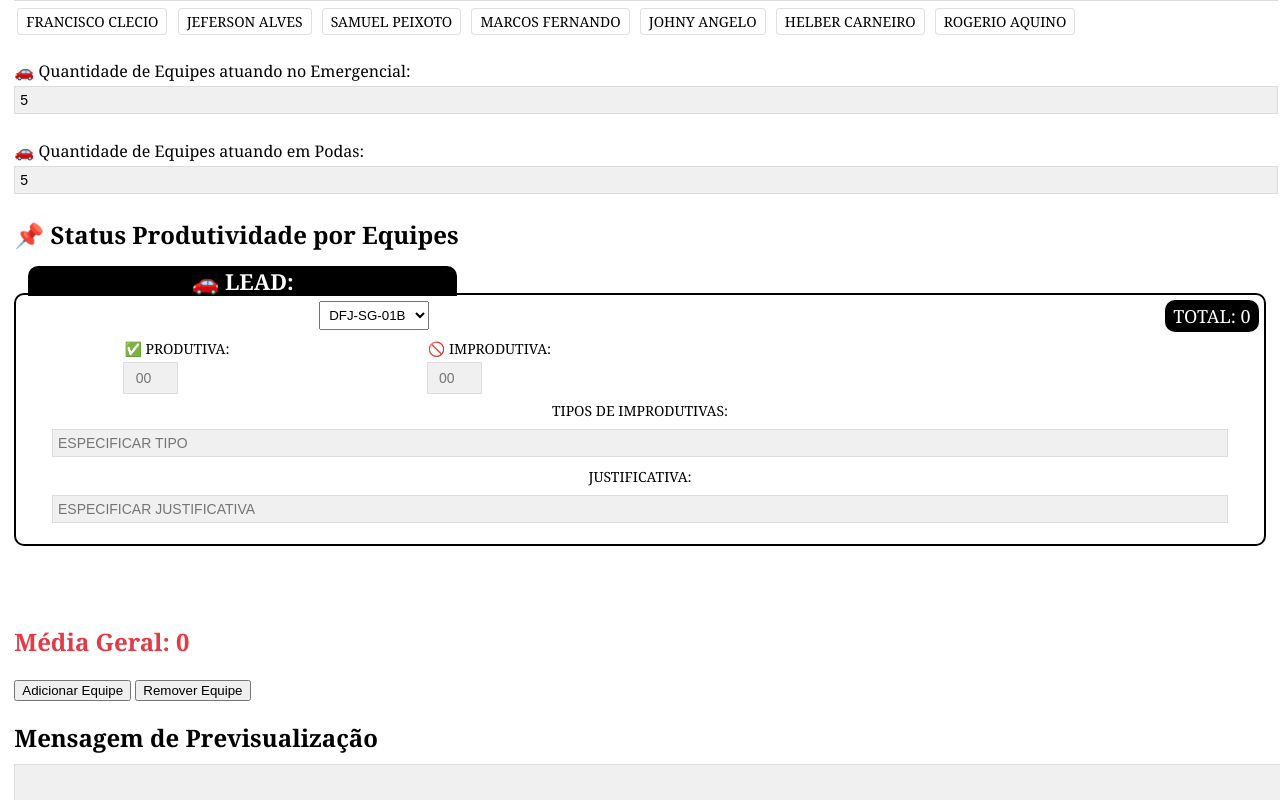
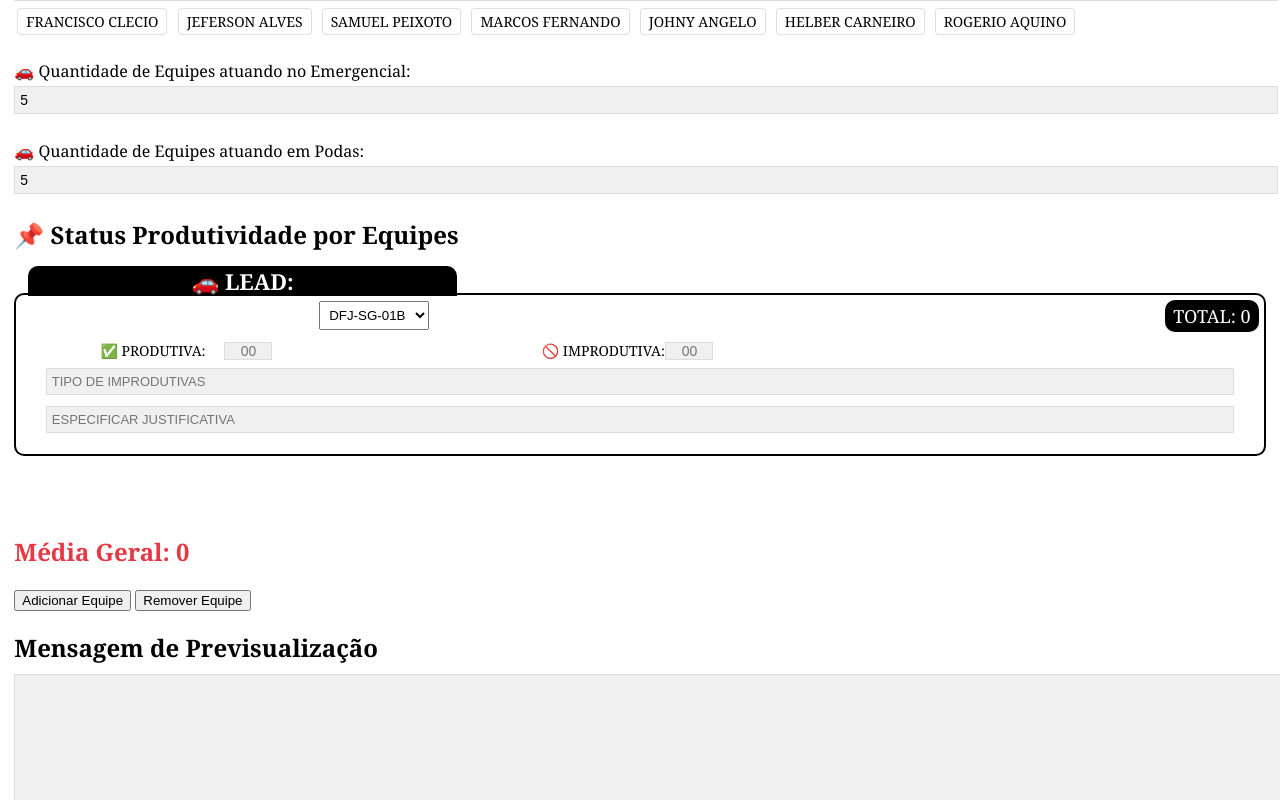
Before and after one commit to modelospadrao/sprintsupervisao, a plain HTML site: page index.html in a window 1280 px wide. Both pictures are taken after typing "2020-01-15", "Sample", "5", "5" into the empty fields and a click on the button "Adicionar Equipe". Shown: the part 615-1415 px from the top of the page. Drawn offline with Linux system fonts and the light colour scheme.

Commit message:
Update index.html

```diff
--- a/index.html
+++ b/index.html
@@ -220,7 +220,7 @@
       }
     /* Status: Produtividade */
     .equipe-status {
-      width: 51%;
+      width: 72%;
       margin-top: 4px;
     }
     .status-row {
@@ -232,16 +232,18 @@
     .produtiva-container label,
     .improdutiva-container label {
       display: block;
-      margin-left: -4px;
-      margin-bottom: -5px;
-      padding: 5px;
+      margin-left: -123px;
+      margin-bottom: -22px;
+      margin-top: 7px;
+
       font-size: 14px;
     }
     .produtiva-container input,
     .improdutiva-container input {
-      width: 5ch;
-      padding: 7px;
-      text-align: center;
+      width: 6ch;
+      padding: 0px;
+      text-align: right;
+
       font-size: 14px;
     }
     /* Removida a .total-row interna */
@@ -253,15 +255,15 @@
     }
     .equipe-details label {
       display: block;
-      margin-bottom: 5px;
+      margin-bottom: -22px;
       font-size: 14px;
     }
     .equipe-details input {
-      width: 95%;
+      width: 96%;
       padding: 5px;
       margin-bottom: 10px;
       text-transform: uppercase;
-      font-size: 14px;
+      font-size: 13px;
     }
     /* Estilo para a caixa Total (novo posicionamento) */
     .total-box {
@@ -503,7 +505,7 @@
         </div>
         <div class="equipe-details">
           <label>TIPOS DE IMPRODUTIVAS:</label>
-          <input type="text" class="tipoImprodutiva" placeholder="Especificar Tipo">
+          <input type="text" class="tipoImprodutiva" placeholder="Tipo de improdutivas">
           <label>JUSTIFICATIVA:</label>
           <input type="text" class="justificativa" placeholder="Especificar justificativa">
         </div>
```
